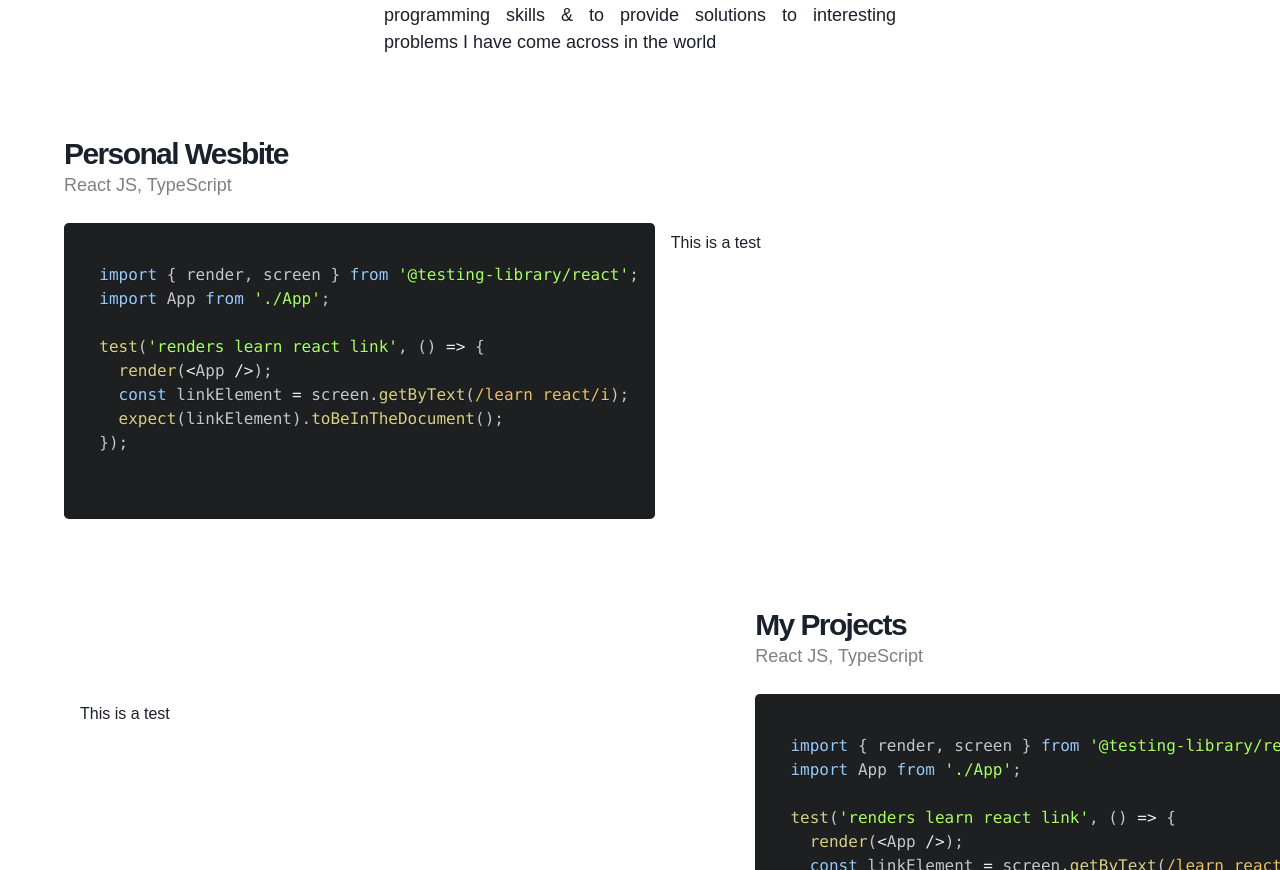
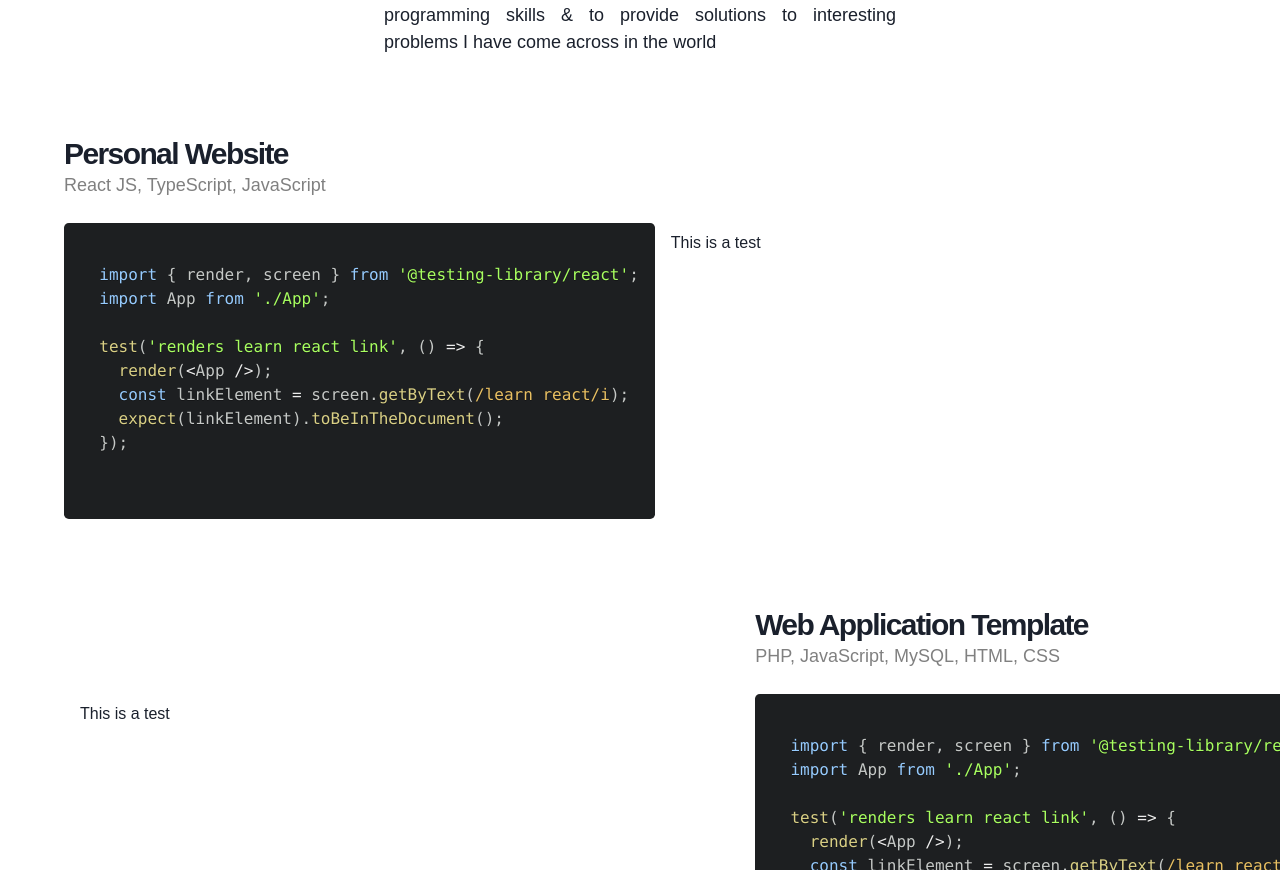
Before and after one commit to rossmcel/ross-mcelhinney-website, a React (Create React App) app: page /Projects in a window 1280 px wide. Shown: the part 302-1172 px from the top of the page. Built offline with nearby package versions, Linux system fonts and the light colour scheme.

Commit message:
Add Content to Projects Page

```diff
--- a/src/app/projects/projects.view.tsx
+++ b/src/app/projects/projects.view.tsx
@@ -47,10 +47,10 @@ export const ProjectsView: React.FC = () => {
         mr="5%"
       >
         <Heading as="h3" size="lg" letterSpacing="-.1rem">
-          Personal Wesbite
+          Personal Website
         </Heading>
         <Text color="grey" fontSize="lg">
-          React JS, TypeScript
+          React JS, TypeScript, JavaScript
         </Text>
         <Flex direction="row" mt="1rem" minW="100%" minH="100%">
           <ScrollAnimation animateIn="fadeIn" animateOnce={true} duration={5}>
@@ -76,10 +76,10 @@ export const ProjectsView: React.FC = () => {
       >
         <Box ml="60%">
           <Heading as="h3" size="lg" letterSpacing="-.1rem">
-            My Projects
+            Web Application Template
           </Heading>
           <Text color="grey" fontSize="lg">
-            React JS, TypeScript
+            PHP, JavaScript, MySQL, HTML, CSS
           </Text>
         </Box>
         <Flex direction="row" mt="1rem" minW="100%" minH="100%">
```
